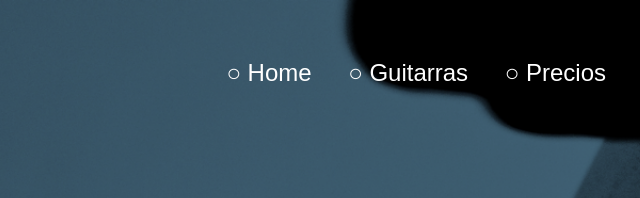
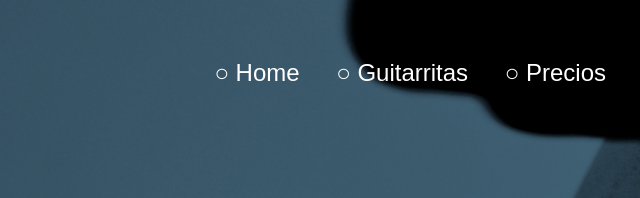
Before and after one commit to Dieguito1992/invie, a plain HTML site: page index.html in a window 1280 px wide. Shown: the top 198 px of the page, 434-1074 px from the left. Drawn offline with Linux system fonts and the light colour scheme; a web font is replaced by a local one.

Commit message:
ahora dice Guitarritas

```diff
--- a/index.html
+++ b/index.html
@@ -19,7 +19,7 @@
                 <a href="index.html">Home</a>
               </li>
               <li>
-                <a href="#guitarras">Guitarras</a>
+                <a href="#guitarras">Guitarritas</a>
               </li>
               <li>
                 <a href="precios.html">Precios</a>
```
